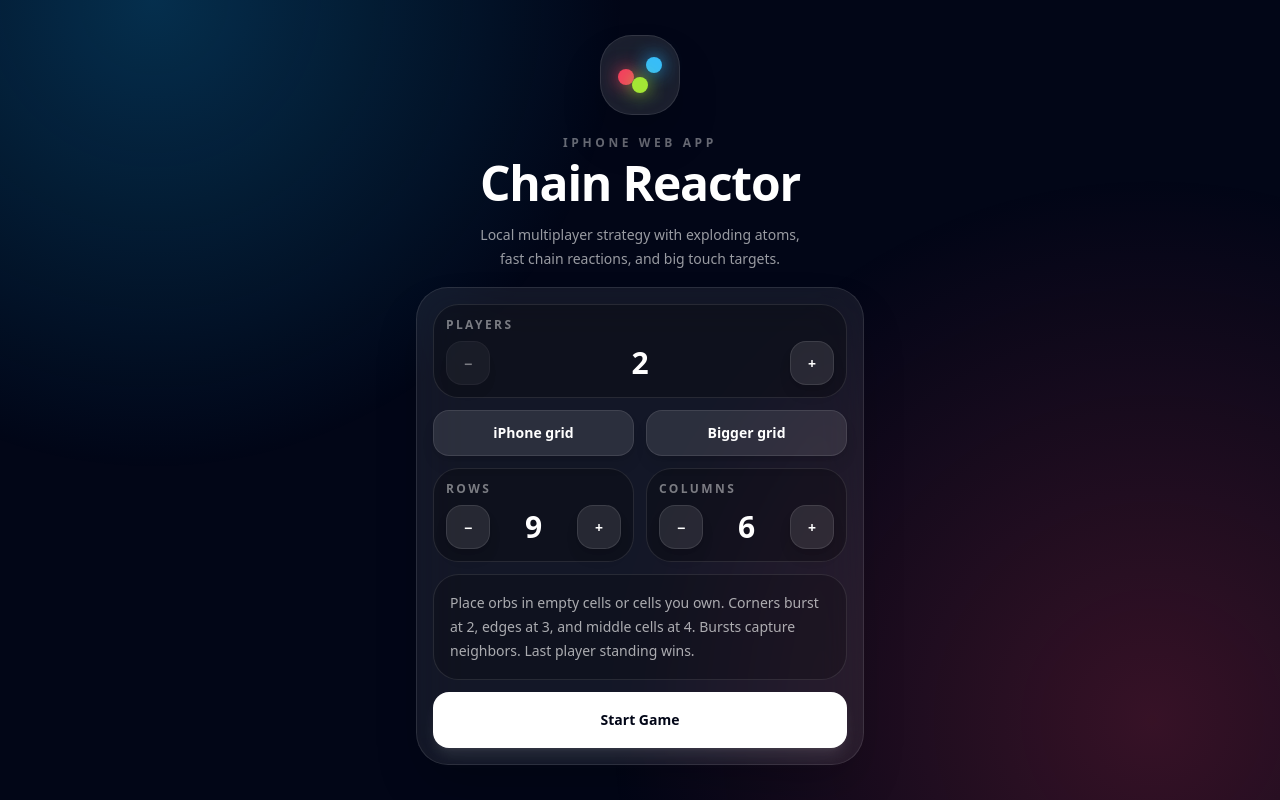
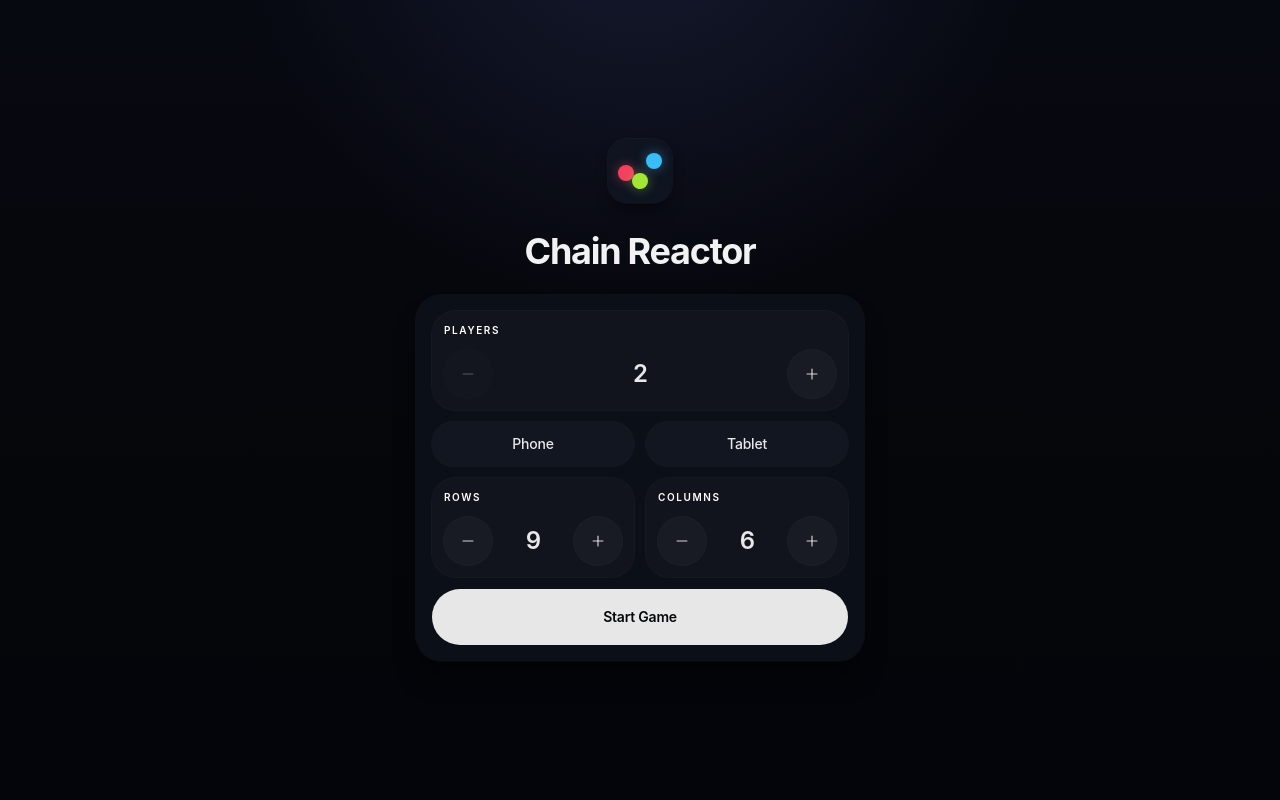
Before and after one commit to sudhiraimen/chain-reaction, a React (Vite) app: page / in a window 1280 px wide. Built offline with nearby package versions, Linux system fonts and the light colour scheme.

Commit message:
UI update

```diff
--- a/src/App.jsx
+++ b/src/App.jsx
@@ -2,14 +2,14 @@ import React, { useEffect, useMemo, useRef, useState } from "react";
 import { motion, AnimatePresence } from "framer-motion";
 
 const COLORS = [
-  { name: "Neon Rose", hex: "#fb3b65", text: "text-rose-300" },
-  { name: "Sky Pulse", hex: "#24b6ff", text: "text-sky-300" },
-  { name: "Lime Volt", hex: "#9bef36", text: "text-lime-300" },
-  { name: "Amber Core", hex: "#ffb020", text: "text-amber-300" },
-  { name: "Violet Nova", hex: "#a78bfa", text: "text-violet-300" },
-  { name: "Cyan Flux", hex: "#22d3ee", text: "text-cyan-300" },
-  { name: "Pink Comet", hex: "#f472b6", text: "text-pink-300" },
-  { name: "Emerald Ion", hex: "#34d399", text: "text-emerald-300" },
+  { name: "Rose", hex: "#ff4f73" },
+  { name: "Blue", hex: "#4db8ff" },
+  { name: "Green", hex: "#9be564" },
+  { name: "Gold", hex: "#ffc65c" },
+  { name: "Violet", hex: "#a990ff" },
+  { name: "Cyan", hex: "#58d7ee" },
+  { name: "Pink", hex: "#f783c7" },
+  { name: "Mint", hex: "#63ddb1" },
 ];
 
 const DEFAULT_ROWS = 9;
@@ -72,17 +72,89 @@ function explode(board, critical, owner, rows, cols) {
   return next;
 }
 
+function runLogicTests() {
+  const errors = [];
+  const assert = (condition, message) => {
+    if (!condition) errors.push(message);
+  };
+
+  const board = makeBoard(3, 3);
+  assert(board.length === 3, "makeBoard creates the right row count");
+  assert(board[0].length === 3, "makeBoard creates the right column count");
+  assert(capacity(0, 0, 3, 3) === 2, "corner capacity is 2");
+  assert(capacity(0, 1, 3, 3) === 3, "edge capacity is 3");
+  assert(capacity(1, 1, 3, 3) === 4, "center capacity is 4");
+
+  board[0][0] = { owner: 0, count: 2 };
+  const critical = findCritical(board, 3, 3);
+  assert(critical.length === 1 && critical[0][0] === 0 && critical[0][1] === 0, "critical corner is detected");
+
+  const exploded = explode(board, critical, 0, 3, 3);
+  assert(exploded[0][0].owner === null && exploded[0][0].count === 0, "exploded source clears");
+  assert(exploded[1][0].owner === 0 && exploded[1][0].count === 1, "explosion sends orb down");
+  assert(exploded[0][1].owner === 0 && exploded[0][1].count === 1, "explosion sends orb right");
+
+  const mass = playerMass(exploded, 2);
+  assert(mass[0] === 2 && mass[1] === 0, "playerMass counts exploded orbs correctly");
+
+  const centerBoard = makeBoard(3, 3);
+  centerBoard[1][1] = { owner: 1, count: 4 };
+  const centerExploded = explode(centerBoard, [[1, 1]], 1, 3, 3);
+  assert(playerMass(centerExploded, 2)[1] === 4, "center explosion sends four orbs correctly");
+
+  if (errors.length) console.error("Chain Reactor logic tests failed:", errors);
+  else console.info("Chain Reactor logic tests passed");
+}
+
+function SvgIcon({ type, size = 24 }) {
+  const common = {
+    width: size,
+    height: size,
+    viewBox: "0 0 24 24",
+    fill: "none",
+    stroke: "currentColor",
+    strokeWidth: 2.6,
+    strokeLinecap: "round",
+    strokeLinejoin: "round",
+    "aria-hidden": true,
+  };
+
+  if (type === "plus") {
+    return (
+      <svg {...common}>
+        <path d="M12 5v14" />
+        <path d="M5 12h14" />
+      </svg>
+    );
+  }
+
+  if (type === "minus") {
+    return (
+      <svg {...common}>
+        <path d="M5 12h14" />
+      </svg>
+    );
+  }
+
+  return (
+    <svg {...common}>
+      <path d="M21 12a9 9 0 1 1-2.64-6.36" />
+      <path d="M21 3v6h-6" />
+    </svg>
+  );
+}
+
 function Button({ children, className = "", kind = "primary", ...props }) {
   const styles =
     kind === "primary"
-      ? "bg-white text-slate-950 shadow-white/10 hover:bg-white/90"
+      ? "bg-white/90 text-[#05060a] shadow-none active:bg-white"
       : kind === "ghost"
-      ? "bg-transparent text-white/70 hover:bg-white/10 hover:text-white"
-      : "border border-white/10 bg-white/10 text-white hover:bg-white/15";
+      ? "bg-transparent text-white/55 active:text-white"
+      : "bg-[#121620] text-white/90 ring-1 ring-white/[0.04] active:bg-[#1a2030]";
 
   return (
     <button
-      className={`touch-manipulation select-none rounded-2xl px-4 py-3 text-sm font-black shadow-lg transition active:scale-95 disabled:cursor-not-allowed disabled:opacity-45 ${styles} ${className}`}
+      className={`touch-manipulation select-none rounded-full px-4 py-3 text-sm font-medium tracking-[-0.015em] transition active:scale-[0.98] disabled:cursor-not-allowed disabled:opacity-35 ${styles} ${className}`}
       {...props}
     >
       {children}
@@ -92,9 +164,9 @@ function Button({ children, className = "", kind = "primary", ...props }) {
 
 function OrbCluster({ color, count, fullness, cellSize }) {
   const visible = Math.min(count, 3);
-  const base = Math.max(18, cellSize * 0.4);
-  const orb = visible === 1 ? base : base * 0.66;
-  const radius = visible === 1 ? 0 : visible === 2 ? base * 0.22 : base * 0.3;
+  const base = Math.max(12, cellSize * 0.22);
+  const orb = base;
+  const radius = visible === 1 ? 0 : visible === 2 ? base * 0.5 : base * 0.58;
   const duration = fullness > 0.85 ? 1.05 : fullness > 0.55 ? 1.65 : 2.5;
 
   return (
@@ -108,10 +180,11 @@ function OrbCluster({ color, count, fullness, cellSize }) {
         const angle = visible === 1 ? 0 : visible === 2 ? i * Math.PI : i * ((Math.PI * 2) / 3) - Math.PI / 2;
         const x = Math.cos(angle) * radius;
         const y = Math.sin(angle) * radius;
+
         return (
           <motion.span
             key={i}
-            className="absolute rounded-full shadow-[0_0_18px_rgba(255,255,255,.25)]"
+            className="absolute rounded-full shadow-[0_0_10px_rgba(255,255,255,.18)]"
             style={{
               width: orb,
               height: orb,
@@ -124,7 +197,7 @@ function OrbCluster({ color, count, fullness, cellSize }) {
             animate={{
               x: fullness > 0.8 ? [0, -1.8, 1.8, 0] : [0, -0.5, 0.5, 0],
               y: fullness > 0.8 ? [0, 1.8, -1.8, 0] : [0, 0.5, -0.5, 0],
-              scale: fullness > 0.8 ? [1, 1.05, 0.97, 1] : 1,
+              scale: fullness > 0.8 ? [1, 1.02, 0.98, 1] : 1,
             }}
             transition={{ duration: fullness > 0.8 ? 0.34 : 0.95, repeat: Infinity, ease: "easeInOut", delay: i * 0.05 }}
           />
@@ -146,12 +219,11 @@ function Cell({ cell, r, c, rows, cols, activePlayer, disabled, onTap, cellSize
       aria-label={`row ${r + 1}, column ${c + 1}`}
       disabled={!canTap}
       onClick={onTap}
-      whileTap={canTap ? { scale: 0.92 } : undefined}
-      className={`relative aspect-square overflow-hidden rounded-[1rem] border bg-slate-950/80 shadow-inner transition ${
-        canTap ? "border-white/12 active:border-white/50" : "border-white/5 opacity-45"
+      whileTap={canTap ? { scale: 0.94 } : undefined}
+      className={`relative flex aspect-square items-center justify-center rounded-[0.9rem] bg-[#11141d] shadow-[inset_0_1px_0_rgba(255,255,255,.02)] transition ${
+        canTap ? "active:bg-[#1a2030] active:scale-[0.985]" : "opacity-35"
       }`}
     >
-      <span className="absolute inset-1 rounded-xl bg-gradient-to-br from-white/[0.055] to-transparent" />
       {owned && cell.count > 0 && <OrbCluster color={color} count={cell.count} fullness={fullness} cellSize={cellSize} />}
     </motion.button>
   );
@@ -166,11 +238,11 @@ function FlyingOrb({ orb, rows, cols, cellSize }) {
 
   return (
     <motion.span
-      className="pointer-events-none absolute z-20 rounded-full shadow-[0_0_16px_rgba(255,255,255,.3)]"
+      className="pointer-events-none absolute z-20 rounded-full shadow-[0_0_10px_rgba(255,255,255,.22)]"
       style={{ background: orb.color, width: size, height: size, left: fromLeft, top: fromTop, marginLeft: -size / 2, marginTop: -size / 2 }}
       initial={{ left: fromLeft, top: fromTop, opacity: 1, scale: 1 }}
-      animate={{ left: toLeft, top: toTop, opacity: 1, scale: [1, 1.12, 1] }}
-      exit={{ opacity: 0, scale: 0.75 }}
+      animate={{ left: toLeft, top: toTop, opacity: 1, scale: 1 }}
+      exit={{ opacity: 0, scale: 1 }}
       transition={{ duration: TRAVEL_MS / 1000, ease: "easeInOut" }}
     />
   );
@@ -178,15 +250,15 @@ function FlyingOrb({ orb, rows, cols, cellSize }) {
 
 function Stepper({ label, value, min, max, onChange }) {
   return (
-    <div className="rounded-[1.6rem] border border-white/10 bg-black/25 p-3">
-      <div className="mb-2 text-xs font-black uppercase tracking-[0.2em] text-white/45">{label}</div>
+    <div className="rounded-[1.5rem] bg-[#11141d] p-3 ring-1 ring-white/[0.045]">
+      <div className="mb-3 text-[10px] font-semibold uppercase tracking-[0.16em] text-white/38">{label}</div>
       <div className="flex items-center justify-between">
-        <Button kind="secondary" className="h-11 w-11 rounded-2xl p-0 text-2xl" disabled={value <= min} onClick={() => onChange(value - 1)}>
-          −
+        <Button kind="ghost" className="flex h-12 w-12 items-center justify-center rounded-full bg-white/[0.03] p-0 ring-1 ring-white/[0.05]" disabled={value <= min} onClick={() => onChange(value - 1)}>
+          <SvgIcon type="minus" size={24} />
         </Button>
-        <div className="text-3xl font-black">{value}</div>
-        <Button kind="secondary" className="h-11 w-11 rounded-2xl p-0 text-2xl" disabled={value >= max} onClick={() => onChange(value + 1)}>
-          +
+        <div className="text-2xl font-semibold tracking-[-0.035em] text-white/90">{value}</div>
+        <Button kind="ghost" className="flex h-12 w-12 items-center justify-center rounded-full bg-white/[0.03] p-0 ring-1 ring-white/[0.05]" disabled={value >= max} onClick={() => onChange(value + 1)}>
+          <SvgIcon type="plus" size={24} />
         </Button>
       </div>
     </div>
@@ -209,6 +281,8 @@ export default function ChainReactorIPhoneApp() {
   const stopped = useRef(false);
 
   useEffect(() => {
+    runLogicTests();
+
     const addMeta = (selector, attrs) => {
       let el = document.querySelector(selector);
       if (!el) {
@@ -222,7 +296,7 @@ export default function ChainReactorIPhoneApp() {
       name: "viewport",
       content: "width=device-width, initial-scale=1, viewport-fit=cover, user-scalable=no, interactive-widget=resizes-content",
     });
-    addMeta("meta[name='theme-color']", { name: "theme-color", content: "#020617" });
+    addMeta("meta[name='theme-color']", { name: "theme-color", content: "#080b12" });
     addMeta("meta[name='apple-mobile-web-app-capable']", { name: "apple-mobile-web-app-capable", content: "yes" });
     addMeta("meta[name='apple-mobile-web-app-title']", { name: "apple-mobile-web-app-title", content: "Chain Reactor" });
     addMeta("meta[name='apple-mobile-web-app-status-bar-style']", { name: "apple-mobile-web-app-status-bar-style", content: "black-translucent" });
@@ -231,10 +305,12 @@ export default function ChainReactorIPhoneApp() {
 
     const style = document.createElement("style");
     style.textContent = `
-      :root { color-scheme: dark; background: #020617; }
-      html, body, #root { margin: 0; width: 100%; min-height: 100%; background: #020617; overflow: hidden; overscroll-behavior: none; -webkit-tap-highlight-color: transparent; -webkit-touch-callout: none; }
+      :root { color-scheme: dark; background: #080b12; font-family: "Manrope", "Inter", -apple-system, BlinkMacSystemFont, "Segoe UI", system-ui, sans-serif; }
+      html, body, #root { margin: 0; width: 100%; min-height: 100%; background: #080b12; overflow: hidden; overscroll-behavior: none; -webkit-tap-highlight-color: transparent; -webkit-touch-callout: none; }
       body { min-height: 100dvh; }
       button { font: inherit; }
+      h1, h2, h3 { font-family: "Space Grotesk", "Manrope", "Inter", -apple-system, BlinkMacSystemFont, system-ui, sans-serif; letter-spacing: -0.025em; }
+      .mono { font-family: ui-monospace, SFMono-Regular, Menlo, monospace; }
       @supports (height: 100svh) { body, #root { min-height: 100svh; } }
     `;
     document.head.appendChild(style);
@@ -347,44 +423,37 @@ export default function ChainReactorIPhoneApp() {
     setBusy(false);
   }
 
-  const mass = playerMass(board, playerCount);
-
   if (screen !== "game") {
     return (
       <main
-        className="min-h-[100dvh] overflow-y-auto bg-slate-950 px-4 text-white"
+        className="min-h-[100dvh] overflow-y-auto bg-[#05060a] px-5 text-white"
         style={{ paddingTop: "calc(env(safe-area-inset-top) + 18px)", paddingBottom: "calc(env(safe-area-inset-bottom) + 18px)" }}
       >
-        <div className="pointer-events-none fixed inset-0 bg-[radial-gradient(circle_at_12%_0%,rgba(14,165,233,.26),transparent_34%),radial-gradient(circle_at_90%_90%,rgba(244,63,94,.22),transparent_40%)]" />
-        <section className="relative mx-auto flex min-h-[calc(100dvh-36px)] max-w-md flex-col justify-center gap-4">
+        <div className="pointer-events-none fixed inset-0 bg-[radial-gradient(circle_at_50%_-10%,rgba(120,140,255,.12),transparent_36%),linear-gradient(180deg,#070911_0%,#05060a_60%,#04050a_100%)]" />
+        <section className="relative mx-auto flex min-h-[calc(100dvh-36px)] max-w-md flex-col justify-center gap-6">
           <motion.div initial={{ opacity: 0, y: 18 }} animate={{ opacity: 1, y: 0 }} className="text-center">
-            <div className="mx-auto mb-5 flex h-20 w-20 items-center justify-center rounded-[2rem] border border-white/10 bg-white/10 shadow-2xl backdrop-blur-xl">
+            <div className="mx-auto mb-7 flex h-16 w-16 items-center justify-center rounded-[1.2rem] bg-[#0f1420] shadow-lg shadow-black/40 ring-1 ring-white/[0.04]">
               <div className="relative h-11 w-11">
-                <span className="absolute left-0 top-4 h-4 w-4 rounded-full bg-rose-500 shadow-[0_0_18px_rgba(251,59,101,.9)]" />
-                <span className="absolute right-0 top-1 h-4 w-4 rounded-full bg-sky-400 shadow-[0_0_18px_rgba(36,182,255,.9)]" />
-                <span className="absolute bottom-1 left-1/2 h-4 w-4 -translate-x-1/2 rounded-full bg-lime-400 shadow-[0_0_18px_rgba(155,239,54,.9)]" />
+                <span className="absolute left-0 top-4 h-4 w-4 rounded-full bg-rose-500 shadow-[0_0_12px_rgba(255,79,115,.45)]" />
+                <span className="absolute right-0 top-1 h-4 w-4 rounded-full bg-sky-400 shadow-[0_0_12px_rgba(77,184,255,.45)]" />
+                <span className="absolute bottom-1 left-1/2 h-4 w-4 -translate-x-1/2 rounded-full bg-lime-400 shadow-[0_0_12px_rgba(155,229,100,.45)]" />
               </div>
             </div>
-            <p className="text-xs font-black uppercase tracking-[0.3em] text-white/40">iPhone Web App</p>
-            <h1 className="mt-2 text-5xl font-black tracking-tight">Chain Reactor</h1>
-            <p className="mx-auto mt-4 max-w-xs text-sm leading-6 text-white/60">Local multiplayer strategy with exploding atoms, fast chain reactions, and big touch targets.</p>
+            <h1 className="mt-2 text-4xl font-bold tracking-[-0.035em] text-white/95" style={{ fontFamily: '"Space Grotesk", "Manrope", "Inter", -apple-system, system-ui, sans-serif' }}>Chain Reactor</h1>
           </motion.div>
 
-          <div className="rounded-[2rem] border border-white/10 bg-white/[0.07] p-4 shadow-2xl backdrop-blur-xl">
+          <div className="rounded-[1.6rem] bg-[#0b0f18] p-4 shadow-xl shadow-black/50 ring-1 ring-white/[0.04]">
             <div className="grid gap-3">
               <Stepper label="Players" value={playerCount} min={2} max={8} onChange={(v) => reset(rows, cols, v)} />
               <div className="grid grid-cols-2 gap-3">
-                <Button kind="secondary" onClick={() => reset(9, 6, playerCount)}>iPhone grid</Button>
-                <Button kind="secondary" onClick={() => reset(10, 8, playerCount)}>Bigger grid</Button>
+                <Button kind="secondary" onClick={() => reset(9, 6, playerCount)}>Phone</Button>
+                <Button kind="secondary" onClick={() => reset(10, 8, playerCount)}>Tablet</Button>
               </div>
               <div className="grid grid-cols-2 gap-3">
                 <Stepper label="Rows" value={rows} min={5} max={14} onChange={(v) => reset(v, cols, playerCount)} />
                 <Stepper label="Columns" value={cols} min={4} max={10} onChange={(v) => reset(rows, v, playerCount)} />
               </div>
-              <div className="rounded-[1.6rem] border border-white/10 bg-black/20 p-4 text-sm leading-6 text-white/65">
-                Place orbs in empty cells or cells you own. Corners burst at 2, edges at 3, and middle cells at 4. Bursts capture neighbors. Last player standing wins.
-              </div>
-              <Button className="h-14 text-base" onClick={() => { reset(rows, cols, playerCount); setScreen("game"); }}>
+              <Button className="h-14 text-base font-semibold" onClick={() => { reset(rows, cols, playerCount); setScreen("game"); }}>
                 Start Game
               </Button>
             </div>
@@ -396,24 +465,26 @@ export default function ChainReactorIPhoneApp() {
 
   return (
     <main
-      className="min-h-[100dvh] overflow-hidden bg-slate-950 px-2 text-white"
+      className="min-h-[100dvh] overflow-hidden bg-[#05060a] px-3 text-white"
       style={{ paddingTop: "calc(env(safe-area-inset-top) + 8px)", paddingBottom: "calc(env(safe-area-inset-bottom) + 8px)" }}
     >
-      <div className="pointer-events-none fixed inset-0 bg-[radial-gradient(circle_at_10%_0%,rgba(14,165,233,.2),transparent_34%),radial-gradient(circle_at_90%_92%,rgba(244,63,94,.18),transparent_42%)]" />
-      <div className="relative mx-auto flex h-[calc(100dvh-16px)] max-w-md flex-col gap-2">
-        <header className="grid grid-cols-[auto_1fr_auto] items-center gap-2 rounded-[1.45rem] border border-white/10 bg-white/[0.07] p-2 shadow-2xl backdrop-blur-xl">
+      <div className="pointer-events-none fixed inset-0 bg-[radial-gradient(circle_at_50%_-8%,rgba(86,106,255,.16),transparent_34%),radial-gradient(circle_at_100%_100%,rgba(255,79,115,.075),transparent_34%),linear-gradient(180deg,#0b0e17_0%,#070911_60%,#05060a_100%)]" />
+      <div className="relative mx-auto flex h-[calc(100dvh-16px)] max-w-md flex-col gap-3">
+        <header className="grid grid-cols-[auto_1fr_auto] items-center gap-2 rounded-full bg-[#0c0f17]/90 p-2 shadow-lg shadow-black/40 ring-1 ring-white/[0.04]">
           <Button kind="secondary" className="px-3 py-2" disabled={busy} onClick={() => setScreen("home")}>Setup</Button>
           <div className="min-w-0 text-center">
-            <div className="text-[9px] font-black uppercase tracking-[0.22em] text-white/35">Current turn</div>
-            <div className="truncate text-lg font-black" style={{ color: players[activePlayer].hex }}>{players[activePlayer].label}</div>
+            <div className="text-[9px] font-semibold uppercase tracking-[0.18em] text-white/25">Turn</div>
+            <div className="truncate text-lg font-semibold tracking-[-0.035em]" style={{ color: players[activePlayer].hex }}>{players[activePlayer].label}</div>
           </div>
-          <Button kind="secondary" className="h-10 w-10 px-0 py-0" disabled={busy} onClick={() => reset()}>↻</Button>
+          <Button kind="ghost" className="flex h-12 w-12 items-center justify-center rounded-full bg-white/[0.03] p-0 ring-1 ring-white/[0.05]" disabled={busy} onClick={() => reset()} aria-label="Reset game">
+            <SvgIcon type="refresh" size={24} />
+          </Button>
         </header>
 
         <section className="flex min-h-0 flex-1 items-center justify-center overflow-hidden">
           <div
             ref={boardRef}
-            className="relative grid shrink-0 gap-1.5 rounded-[1.65rem] border border-white/10 bg-slate-900/75 p-2 shadow-2xl backdrop-blur-xl"
+            className="relative grid gap-2.5 rounded-[1.4rem] bg-[#0b0f18] p-2.5 shadow-xl shadow-black/50 ring-1 ring-white/[0.04]"
             style={{
               gridTemplateColumns: `repeat(${cols}, minmax(0, 1fr))`,
               width: `min(96vw, 430px, calc((100dvh - 7.5rem) * ${cols} / ${rows}))`,
@@ -435,19 +506,13 @@ export default function ChainReactorIPhoneApp() {
                 />
               ))
             )}
-            <AnimatePresence>{flying.map((orb) => <FlyingOrb key={orb.id} orb={orb} rows={rows} cols={cols} cellSize={cellSize} />)}</AnimatePresence>
+            <AnimatePresence>
+              {flying.map((orb) => (
+                <FlyingOrb key={orb.id} orb={orb} rows={rows} cols={cols} cellSize={cellSize} />
+              ))}
+            </AnimatePresence>
           </div>
         </section>
-
-        <footer className="grid grid-cols-4 gap-1.5 rounded-[1.45rem] border border-white/10 bg-white/[0.06] p-2 backdrop-blur-xl">
-          {players.slice(0, Math.min(4, playerCount)).map((p, i) => (
-            <div key={p.name} className="rounded-2xl bg-black/20 p-2 text-center">
-              <div className="mx-auto mb-1 h-2 w-8 rounded-full" style={{ background: p.hex }} />
-              <div className="text-[10px] font-black text-white/45">P{i + 1}</div>
-              <div className="text-sm font-black">{mass[i]}</div>
-            </div>
-          ))}
-        </footer>
 
         <AnimatePresence>
           {winner !== null && (
@@ -455,11 +520,11 @@ export default function ChainReactorIPhoneApp() {
               initial={{ opacity: 0, y: 18, scale: 0.95 }}
               animate={{ opacity: 1, y: 0, scale: 1 }}
               exit={{ opacity: 0, y: 18, scale: 0.95 }}
-              className="fixed inset-x-4 top-1/2 z-50 mx-auto max-w-sm -translate-y-1/2 rounded-[2rem] border border-white/10 bg-slate-950/92 p-5 text-center shadow-2xl backdrop-blur-xl"
+              className="fixed inset-x-4 top-1/2 z-50 mx-auto max-w-sm -translate-y-1/2 rounded-[1.6rem] bg-[#0b0f18] p-5 text-center shadow-xl shadow-black/50 ring-1 ring-white/[0.05] backdrop-blur-xl"
             >
               <div className="text-4xl">👑</div>
-              <div className="mt-2 text-xs font-black uppercase tracking-[0.25em] text-white/45">Winner</div>
-              <div className="mt-1 text-3xl font-black" style={{ color: players[winner].hex }}>{players[winner].label}</div>
+              <div className="mt-2 text-xs font-semibold uppercase tracking-[0.18em] text-white/38">Winner</div>
+              <div className="mt-1 text-2xl font-semibold tracking-[-0.035em]" style={{ color: players[winner].hex }}>{players[winner].label}</div>
               <div className="mt-4 grid grid-cols-2 gap-2">
                 <Button kind="secondary" onClick={() => setScreen("home")}>Setup</Button>
                 <Button onClick={() => reset()}>Play again</Button>
```
